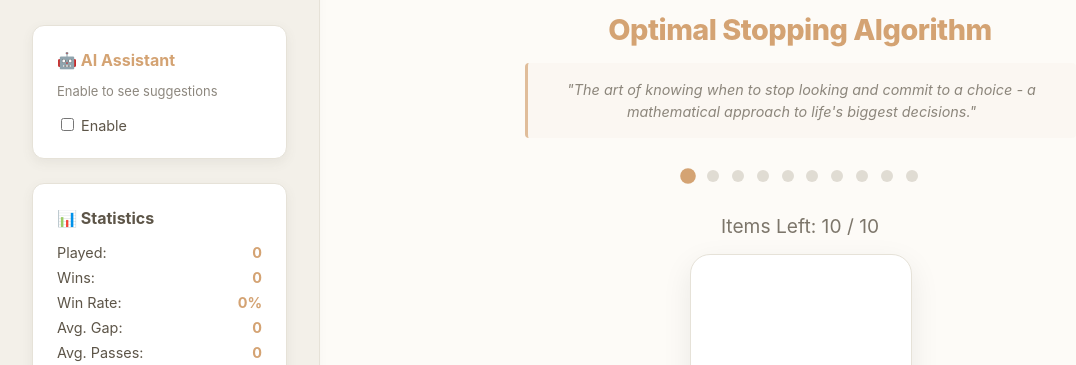
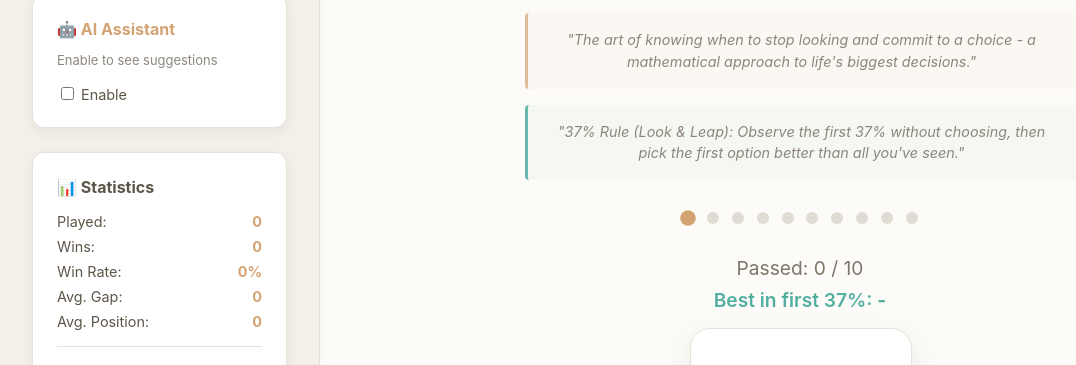
Before and after one commit to excel007/optimal-stopping-game, a website built with Vite: page index.html in a window 1280 px wide. Shown: the part 97-462 px from the top of the page, without its empty margins (0-1076 px from the left). Built offline with nearby package versions, Linux system fonts and the light colour scheme.

Commit message:
feat: Add 37% rule explanation, display best value in look phase, and refine game statistics and UI.

```diff
--- a/main.js
+++ b/main.js
@@ -10,7 +10,9 @@ const i18n = {
     title: 'Optimal Stopping Game',
     gameTitle: 'Optimal Stopping Algorithm',
     quote: '"The art of knowing when to stop looking and commit to a choice - a mathematical approach to life\'s biggest decisions."',
-    itemsLeft: 'Items Left',
+    ruleQuote: '"37% Rule (Look & Leap): Observe the first 37% without choosing, then pick the first option better than all you\'ve seen."',
+    itemsLeft: 'Passed',
+    best37: 'Best in first 37%',
     pass: 'Pass',
     pick: 'Pick',
     youWin: 'You Win! 🎉',
@@ -24,7 +26,9 @@ const i18n = {
     title: 'เกมหยุดที่เหมาะสม',
     gameTitle: 'อัลกอริทึมหยุดที่เหมาะสม',
     quote: '"ศิลปะของการรู้ว่าเมื่อไหร่ควรหยุดมองหาและตัดสินใจเลือก - แนวทางทางคณิตศาสตร์สำหรับการตัดสินใจที่สำคัญที่สุดในชีวิต"',
-    itemsLeft: 'เหลืออีก',
+    ruleQuote: '"กฎ 37% (Look & Leap): สังเกตตัวเลือกแรก 37% โดยไม่เลือก จากนั้นเลือกตัวเลือกแรกที่ดีกว่าทั้งหมดที่เคยเห็น"',
+    itemsLeft: 'ผ่านไปแล้ว',
+    best37: 'ค่าที่ดีที่สุดของ 37% แรก',
     pass: 'ผ่าน',
     pick: 'เลือก',
     youWin: 'คุณชนะ! 🎉',
@@ -85,9 +89,9 @@ function render() {
     ? Math.round(game.stats.totalOptimalityGap / game.stats.gamesPlayed)
     : 0;
 
-  const totalPasses = game.stats.history.reduce((sum, h) => sum + h.pickedIndex, 0);
-  const avgPasses = game.stats.gamesPlayed > 0
-    ? (totalPasses / game.stats.gamesPlayed).toFixed(1)
+  const totalPositions = game.stats.history.reduce((sum, h) => sum + (h.pickedIndex + 1), 0);
+  const avgPosition = game.stats.gamesPlayed > 0
+    ? (totalPositions / game.stats.gamesPlayed).toFixed(1)
     : 0;
 
   // History HTML
@@ -100,7 +104,7 @@ function render() {
         </span>
       </div>
       <div style="display: flex; justify-content: space-between; width: 100%; font-size: 0.85em; opacity: 0.7;">
-         <span>Passes: ${h.pickedIndex}</span>
+         <span>Pos: ${h.pickedIndex + 1}</span>
          <span>Gap: ${h.gap}</span>
       </div>
     </div>
@@ -119,13 +123,18 @@ function render() {
 
   const langBtnText = currentLang === 'en' ? '🇹🇭 TH' : '🇬🇧 EN';
 
+  // Calculate best value in first 37%
+  const lookPhase = Math.round(game.totalItems * 0.37);
+  const history = game.getHistoryValues();
+  const lookPhaseValues = history.slice(0, Math.min(lookPhase, game.currentIndex));
+  const best37Value = lookPhaseValues.length > 0 ? Math.max(...lookPhaseValues) : '-';
+
   app.innerHTML = `
     <div class="main-layout">
       <!-- Sidebar -->
       <aside class="sidebar">
         <div class="header-row">
           <h1>${t.title}</h1>
-          <button id="langBtn" class="lang-btn" title="Switch Language">${langBtnText}</button>
         </div>
 
         <div class="assistant-panel">
@@ -170,8 +179,8 @@ function render() {
             <span class="stat-value">${avgGap}</span>
           </div>
           <div class="stat-row">
-            <span>Avg. Passes:</span>
-            <span class="stat-value">${avgPasses}</span>
+            <span>Avg. Position:</span>
+            <span class="stat-value">${avgPosition}</span>
           </div>
 
           <div class="history-list">
@@ -182,13 +191,19 @@ function render() {
 
       <!-- Game Area -->
       <main class="game-area">
-        <h2 class="game-title">${t.gameTitle}</h2>
+        <h2 class="game-title">${t.gameTitle}
+        <button id="langBtn" class="lang-btn-center" title="Switch Language">${langBtnText}</button>
+        </h2>
         <blockquote class="game-quote">${t.quote}</blockquote>
+        <blockquote class="game-quote rule-quote">${t.ruleQuote}</blockquote>
 
         ${stepsHtml}
 
         <div class="stats">
-          ${t.itemsLeft}: ${game.totalItems - game.currentIndex} / ${game.totalItems}
+          ${t.itemsLeft}: ${game.currentIndex} / ${game.totalItems}
+        </div>
+        <div class="stats stats-best37">
+          ${t.best37}: <strong>${best37Value}</strong>
         </div>
 
         <div class="card-area">
--- a/style.css
+++ b/style.css
@@ -49,7 +49,6 @@ body {
   box-shadow: 0 -2px 10px rgba(0, 0, 0, 0.02);
   box-sizing: border-box;
   order: 2;
-  /* Show after game on mobile */
 }
 
 .game-area {
@@ -62,7 +61,6 @@ body {
   padding: 2rem 1rem;
   min-height: 60vh;
   order: 1;
-  /* Show game first on mobile */
 }
 
 /* Desktop Layout */
@@ -82,14 +80,12 @@ body {
     height: 100vh;
     box-shadow: 2px 0 10px rgba(0, 0, 0, 0.02);
     order: 1;
-    /* Show sidebar first on desktop */
   }
 
   .game-area {
     height: 100vh;
     padding: 2rem;
     order: 2;
-    /* Show game second on desktop */
   }
 }
 
@@ -132,6 +128,32 @@ h1 {
 .lang-btn:hover {
   background: rgba(0, 0, 0, 0.05);
   opacity: 1;
+}
+
+.lang-btn-center {
+  background: transparent;
+  color: var(--text-color);
+  padding: 0.4rem 1rem;
+  font-size: 0.85rem;
+  border-radius: 8px;
+  border: 1px solid var(--border-color);
+  cursor: pointer;
+  opacity: 0.8;
+  transition: all 0.2s;
+  margin: 0.5rem 0 1rem 0;
+}
+
+.lang-btn-center:hover {
+  background: rgba(212, 163, 115, 0.1);
+  opacity: 1;
+  border-color: var(--accent-color);
+}
+
+@media (min-width: 768px) {
+  .lang-btn-center {
+    font-size: 0.9rem;
+    padding: 0.5rem 1.2rem;
+  }
 }
 
 .stats-panel {
@@ -246,7 +268,7 @@ h1 {
   color: var(--text-color);
   opacity: 0.7;
   text-align: center;
-  margin: 0 0 1.5rem 0;
+  margin: 0 0 1rem 0;
   padding: 0.75rem 1rem;
   border-left: 3px solid var(--accent-color);
   background: rgba(212, 163, 115, 0.05);
@@ -255,19 +277,34 @@ h1 {
   line-height: 1.5;
 }
 
+.rule-quote {
+  border-left-color: var(--pick-color);
+  background: rgba(42, 157, 143, 0.05);
+  margin-bottom: 1.5rem;
+}
+
 @media (min-width: 768px) {
   .game-quote {
     font-size: 0.9rem;
     padding: 1rem 1.5rem;
+  }
+
+  .rule-quote {
     margin-bottom: 2rem;
   }
 }
 
 .stats {
   font-size: 1rem;
-  margin-bottom: 1rem;
+  margin-bottom: 0.5rem;
   color: var(--text-color);
   opacity: 0.8;
+}
+
+.stats-best37 {
+  margin-bottom: 1rem;
+  color: var(--pick-color);
+  font-weight: 600;
 }
 
 @media (min-width: 768px) {
```
